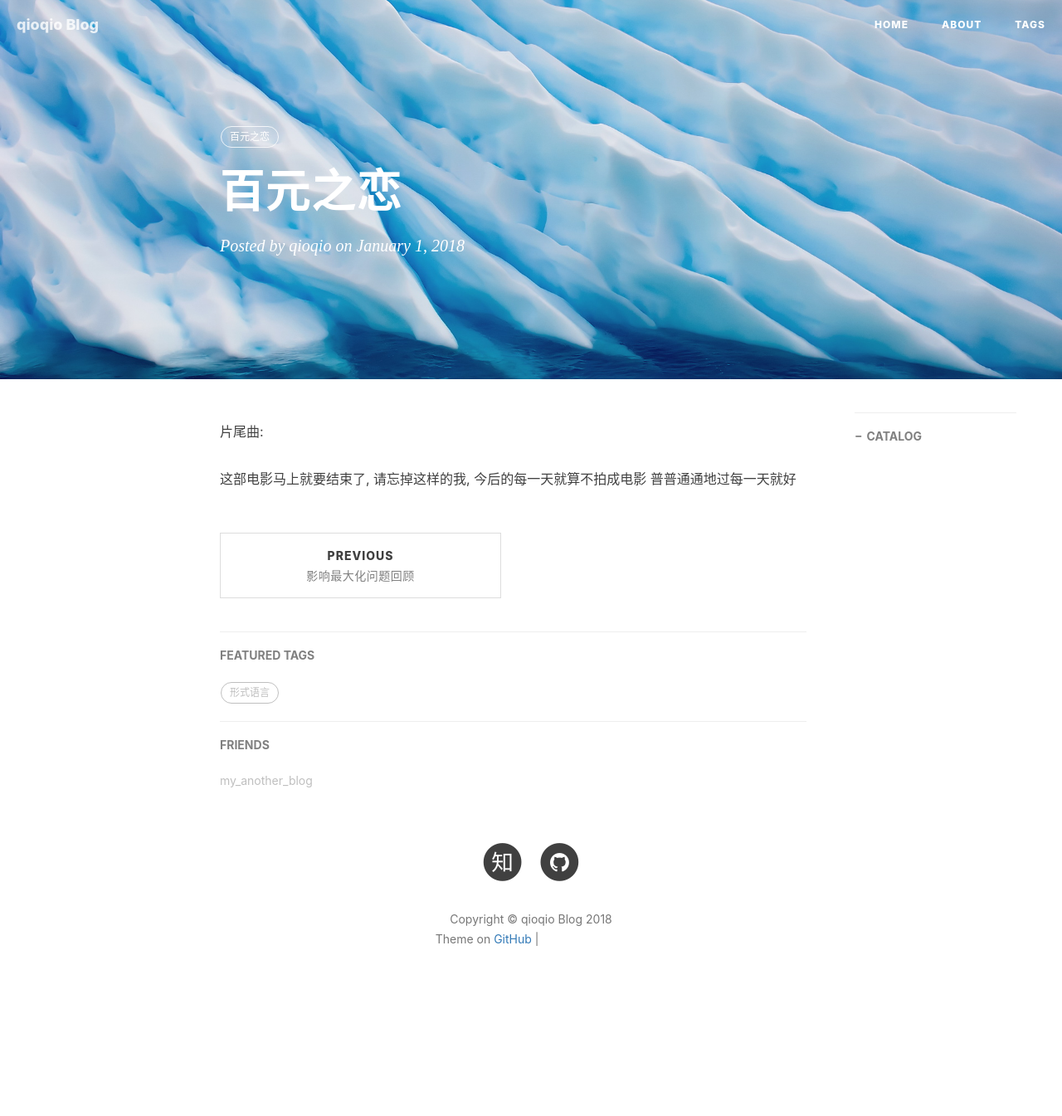
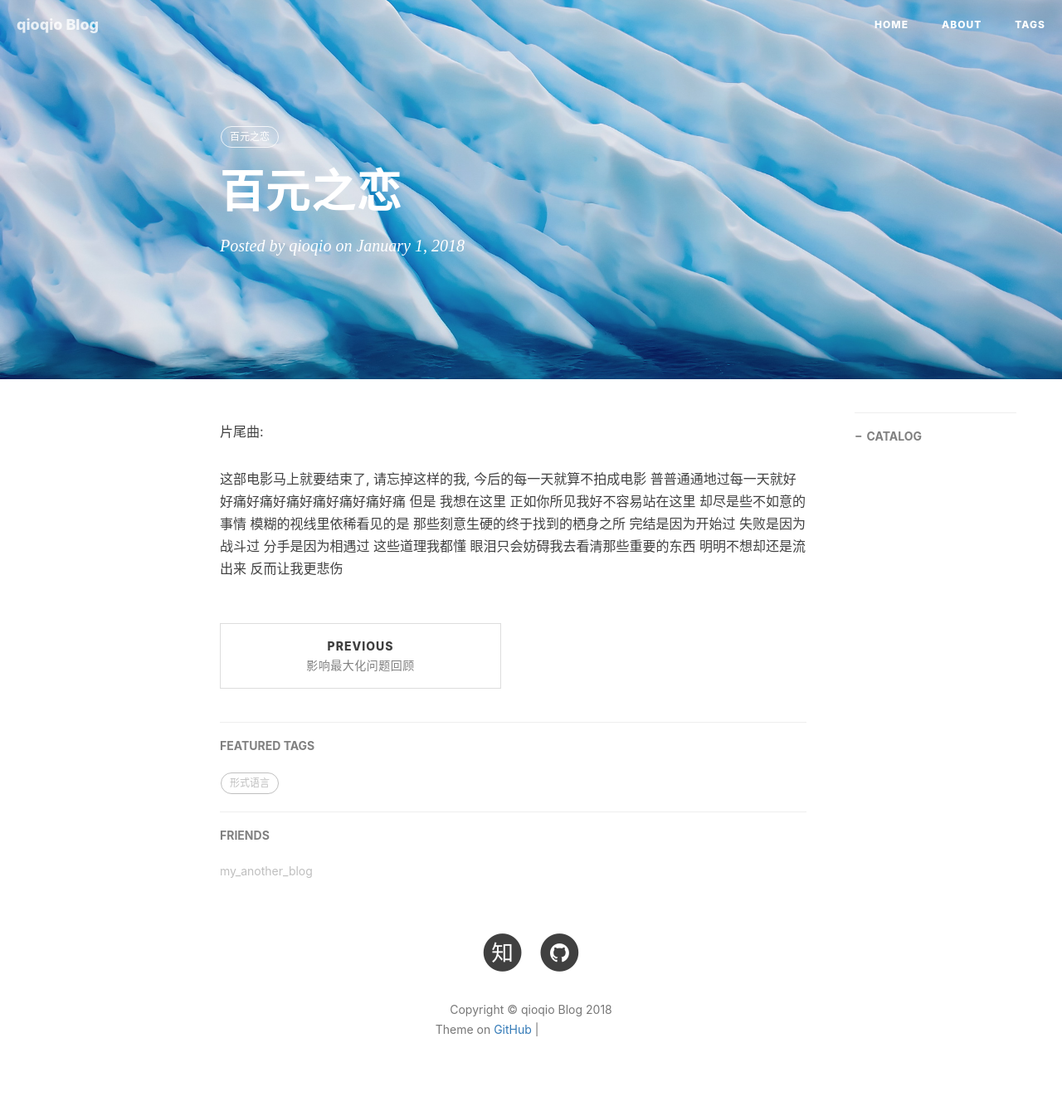
Before and after one commit to qioqio/qioqio.github.io, a Jekyll site: the page built from _posts/2018-1-1-百元之恋.md, in a window 1280 px wide. Shown: the whole page at 83% size. Built offline with Jekyll 4.4.1, drawn with Linux system fonts in a browser that asks for light colours; nearby versions of some CDN libraries; comment, search, counter and statistics services are not loaded; before the commit the page ends 1236 px from its top, so only the background shows below that; grey boxes are pictures that could not be loaded.

Commit message:
fix some bug

```diff
--- a/_posts/2018-1-1-百元之恋.md
+++ b/_posts/2018-1-1-百元之恋.md
@@ -17,3 +17,16 @@ tags:
 请忘掉这样的我,
 今后的每一天就算不拍成电影
 普普通通地过每一天就好
+好痛好痛好痛好痛好痛好痛好痛
+但是 我想在这里
+正如你所见我好不容易站在这里
+却尽是些不如意的事情
+模糊的视线里依稀看见的是
+那些刻意生硬的终于找到的栖身之所
+完结是因为开始过
+失败是因为战斗过
+分手是因为相遇过
+这些道理我都懂
+眼泪只会妨碍我去看清那些重要的东西
+明明不想却还是流出来
+反而让我更悲伤
```
